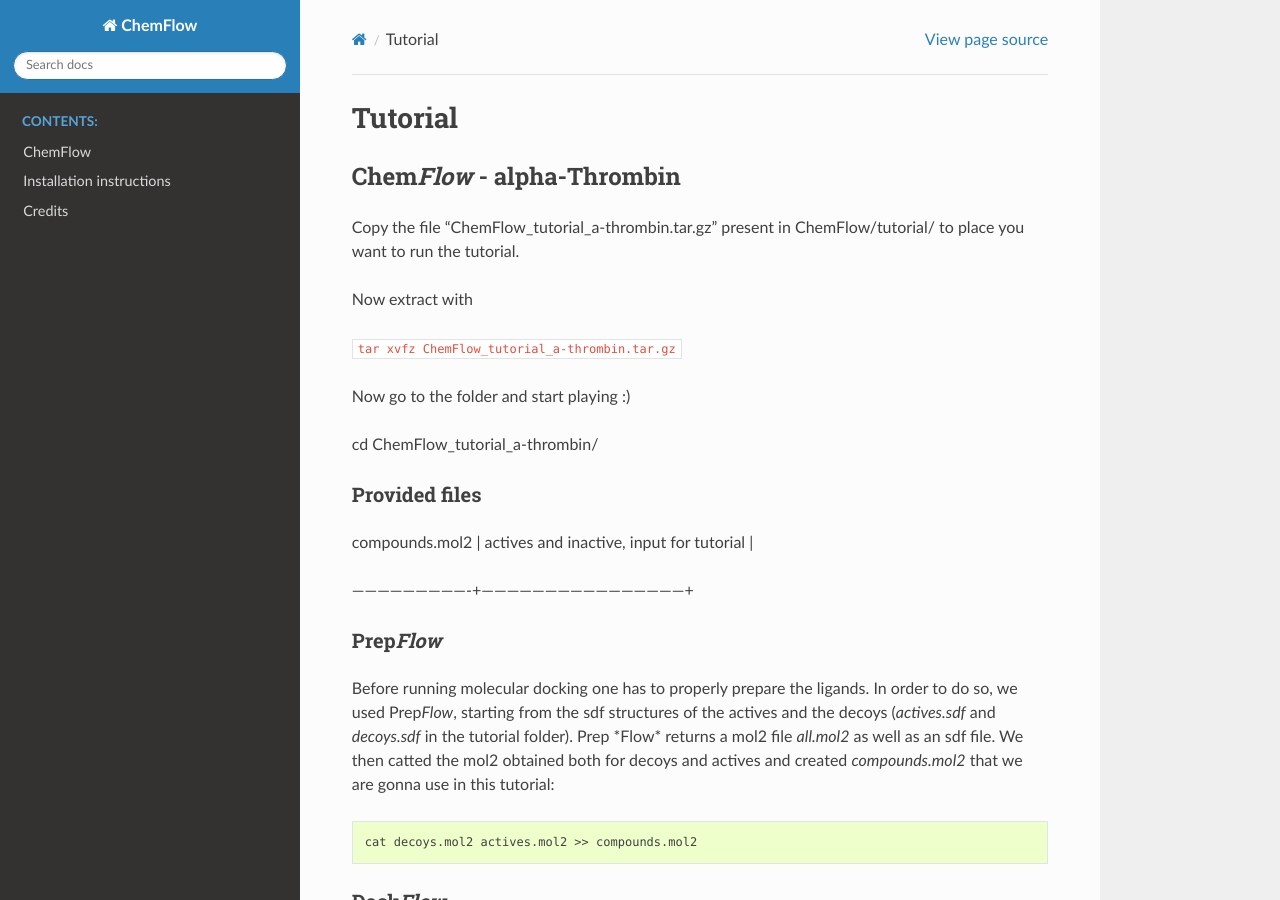
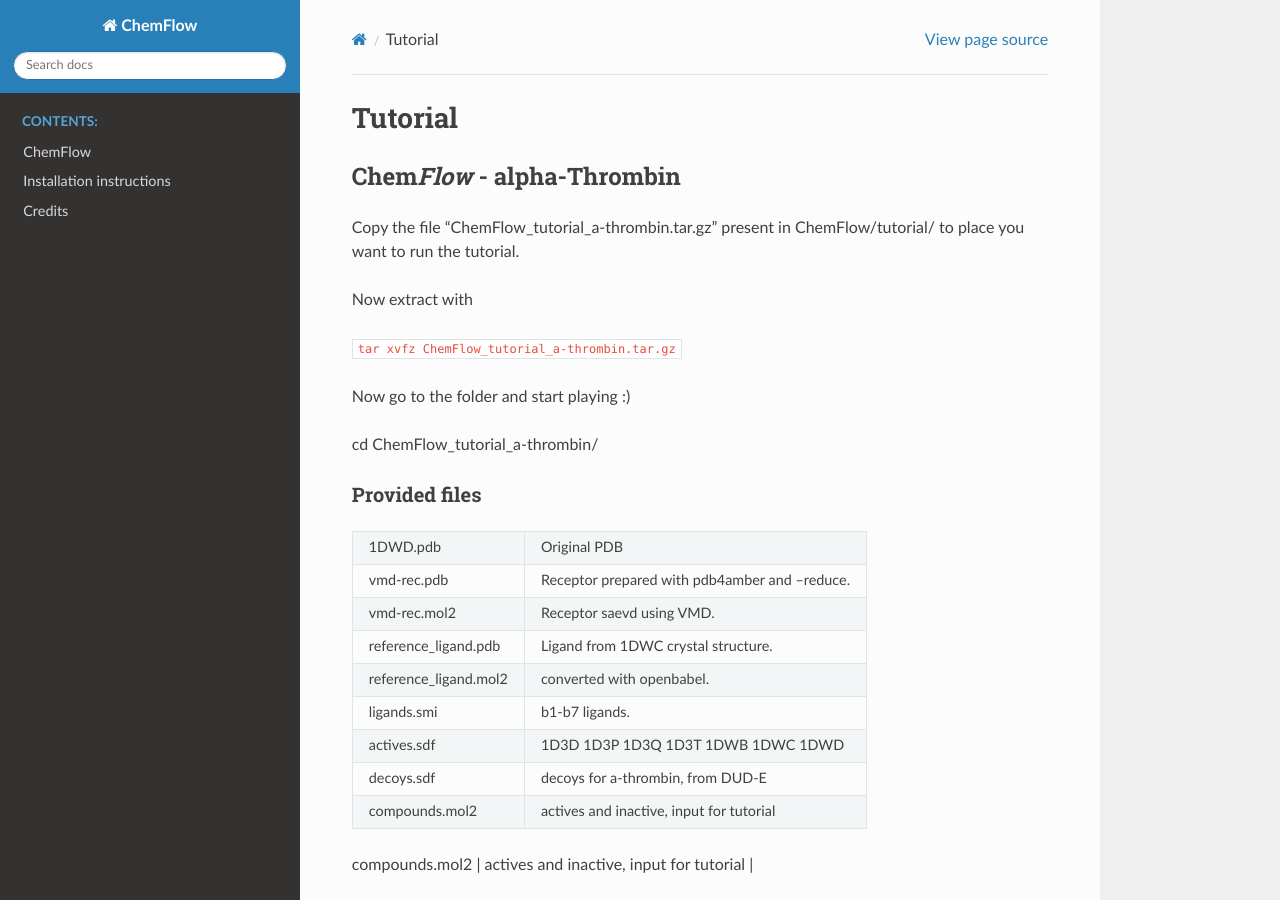
Before and after one commit to IFMlab/ChemFlow, a Sphinx documentation site: the page built from docs/Tutorial-ChemFlow.rst, in a window 1280 px wide and 900 px high. Built offline with Sphinx 7.4.7 and the Read the Docs theme 2.0.0, drawn with Linux system fonts in a browser that asks for light colours; pages that are not in the unit, such as notebooks, are missing from menus.

Commit message:
Update Tutorial-ChemFlow.rst

```diff
--- a/docs/Tutorial-ChemFlow.rst
+++ b/docs/Tutorial-ChemFlow.rst
@@ -20,8 +20,8 @@ Provided files
 **************
 
 
-+-----------------------+------------------------------------------------+
-| 1DWD.pdb              | Original PDB                                   |
++---------------------------+------------------------------------------------+
+| 1DWD.pdb                  | Original PDB                                   |
 +---------------------------+------------------------------------------------+
 | vmd-rec.pdb               | Receptor prepared with pdb4amber and --reduce. |
 +---------------------------+------------------------------------------------+
```
